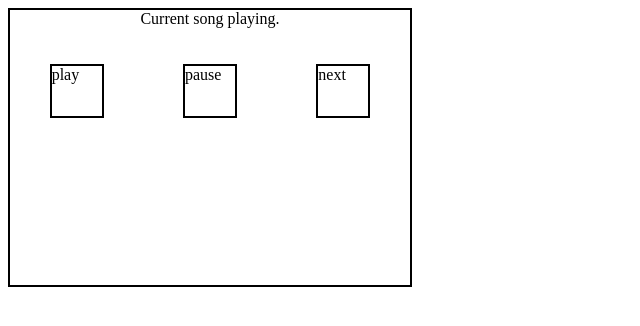
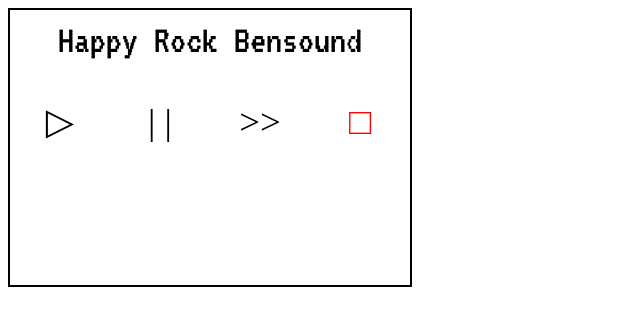
Before and after one commit to Ty213/Jukebox, a plain HTML site: page index.html in a window 1280 px wide. Shown: the whole page, without its empty margins (0-640 px from the left). Drawn offline with Linux system fonts and the light colour scheme.

Commit message:
added stop button and more css

```diff
--- a/index.css
+++ b/index.css
@@ -5,25 +5,38 @@
 }
 .jukebox {
     display: grid;
-    grid-template-columns: 1fr 1fr 1fr;
-    grid-template-rows: 1fr 1fr 1fr;
+    grid-template-columns: 1fr 1fr 1fr 1fr;
+    grid-template-rows: 1fr 1fr 1fr 1fr ;
     justify-items: center;
 }
 .jukebox__playing {
-    grid-column: 1 / 4;
+    font-size: 2.5em;
+    font-family: VT323, comic;
+    margin-top: 10px;
+    grid-column: 1 / 5;
+    grid-row: 1 / 2;
+}
+.jukebox__controls {
+    margin-top: 20px;
+    text-align: center;
+    font-size: 2.3em;
+    width: 50px;
+    height: 50px;
+    grid-row: 2 / 3;
+}
+.jukebox__playlist {
+    font-family: VT323, comic;
+    grid-row: 3 / 4;
 }
 .jukebox__play {
-    width: 50px;
-    height: 50px;
-    border: 2px solid;
+
 }
 .jukebox__pause {
-    width: 50px;
-    height: 50px;
-    border: 2px solid;
+
 }
 .jukebox__next {
-    width: 50px;
-    height: 50px;
-    border: 2px solid;
+
 }
+.jukebox__stop {
+    color: red;
+}
--- a/index.html
+++ b/index.html
@@ -3,19 +3,30 @@
 <head>
 	<meta charset="utf-8">
 	<meta name="viewport" content="width=device-width, initial-scale=1.0">
+	<link href="https://fonts.googleapis.com/css?family=VT323" rel="stylesheet">
 	<link rel="stylesheet" type="text/css" href="index.css">
 	<title></title>
 </head>
 <body>
 	<div class='wrapper'>
 		<div class='jukebox'>
-			<audio class='audio__jukebox'>
-				<source class='currentSong__jukebox' src="" type="audio/mp3">
+			<audio class='jukebox__audio'>
+				<source class='jukebox__currentSong' src="" type="audio/mp3">
 			</audio>
 			<div class='jukebox__playing'>Current song playing.</div>
-			<div class='jukebox__play'>play</div>
-			<div class='jukebox__pause'>pause</div>
-			<div class='jukebox__next'>next</div>
+			<div class='jukebox__play jukebox__controls'>&#9655;</div>
+			<div class='jukebox__pause jukebox__controls'>| |</div>
+			<div class='jukebox__next jukebox__controls'>>></div>
+			<div class='jukebox__stop jukebox__controls'>&#9633;</div>
+			<!-- <div class='jukebox__playlist'>
+				<ul>
+					<li>1</li>
+					<li>2</li>
+					<li>3</li>
+					<li>4</li>
+					<li>5</li>
+				</ul>
+			</div> -->
 		</div>
 	</div>
 	<script type="text/javascript" src='index.js'></script>
--- a/index.js
+++ b/index.js
@@ -1,8 +1,10 @@
-var currentSong = document.querySelector('.currentSong__jukebox');
-var audio = document.querySelector('.audio__jukebox');
+var currentSong = document.querySelector('.jukebox__currentSong');
+var songPlaying = document.querySelector('.jukebox__playing');
+var audio = document.querySelector('.jukebox__audio');
 var playButton = document.querySelector('.jukebox__play');
 var pauseButton = document.querySelector('.jukebox__pause');
 var nextButton = document.querySelector('.jukebox__next');
+var stopButton = document.querySelector('.jukebox__stop');
 
 class JukeBox {
     constructor(playlist){
@@ -18,6 +20,7 @@ class JukeBox {
     }
     setSong() {
         audio.src = this.playlist.list[this.curSong].path;
+        songPlaying.innerHTML = this.playlist.list[this.curSong].name + " " + this.playlist.list[this.curSong].artist
     }
     nextSong() {
         if(this.curSong === playlist.list.length - 1){
@@ -26,6 +29,9 @@ class JukeBox {
             this.curSong++;
         }
 
+    }
+    stopSong() {
+        audio.load();
     }
 }
 class PlayList {
@@ -62,3 +68,4 @@ function update(jukebox) {
 playButton.addEventListener("click",jukebox.playSong);
 pauseButton.addEventListener("click",jukebox.pauseSong);
 nextButton.addEventListener("click",update.bind(jukebox));
+stopButton.addEventListener("click",jukebox.stopSong);
```
